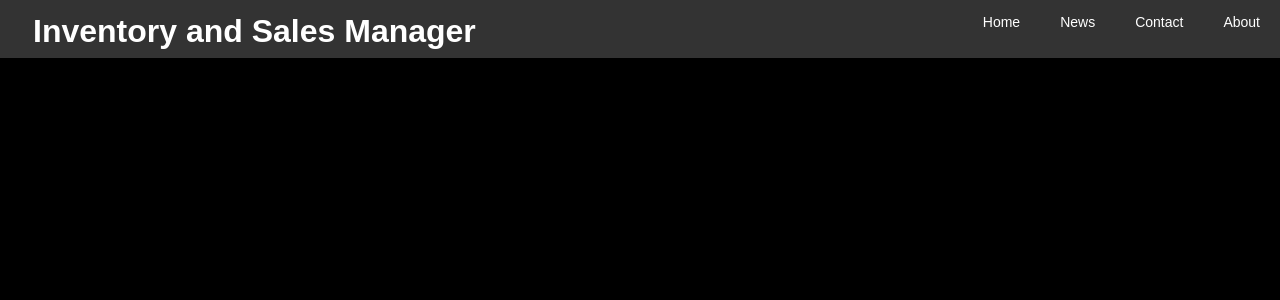
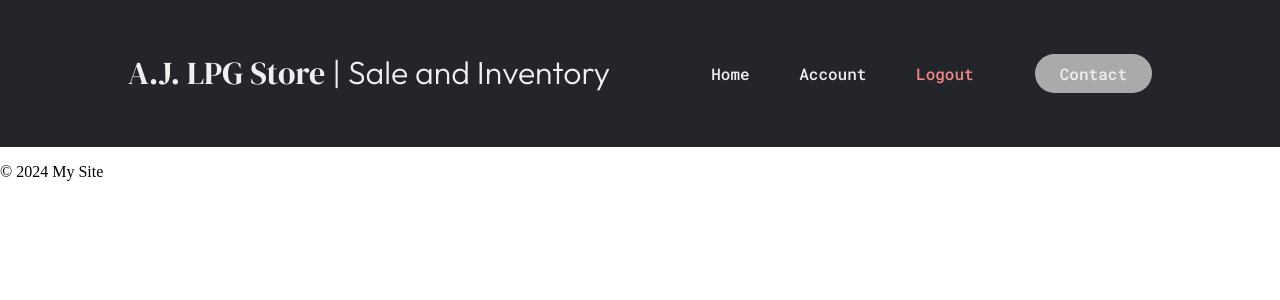
Before and after one commit to junealexis13/inventory_manager, a Django app: page / in a window 1280 px wide. Shown: the top 300 px of the page. Run offline with Django 5.2, Linux system fonts and the light colour scheme.

Commit message:
minor design changes

```diff
--- a/home/static/css/home.css
+++ b/home/static/css/home.css
@@ -1,10 +1,5 @@
 body {
-    background-color: rgb(0, 0, 0);
+    background-color: rgb(255, 255, 255);
+    margin: 0;
+    padding: 0;
 }
-
-.wrapper {
-    display: flex;
-    align-items: center;
-    justify-content: center;
-    flex-direction: column;
-}
--- a/home/static/css/navbar.css
+++ b/home/static/css/navbar.css
@@ -1,58 +1,119 @@
-@media screen and (orientation: portrait) {
-  :root {
-    --font-size-port: 3rem ;
-    --margin_title: 1rem ;
-  }
+@import url('https://fonts.googleapis.com/css2?family=DM+Serif+Display:ital@0;1&family=Outfit:wght@100..900&family=Roboto+Mono:ital,wght@0,100..700;1,100..700&display=swap');
+:root {
+  --global-font-style-navbar-menu: "Roboto Mono";
+  --global-font-style-navbar-title: "DM Serif Display";
+  --global-font-style-navbar-section-title: "Outfit";
 }
 
-@media screen and (min-width: 421px) and (orientation: landscape) {
-  :root {
-    --font-size-port: 2rem ;
-    --margin_title: 0.5rem;
-    .navbar a {
-      float: right;
-      display: block;
-    }
-  }
+
+
+.navbar {
+  box-sizing: border-box;
+  margin: 0;
+  background-color: #24252A;
+  font-family: var(--global-font-style-navbar-menu);
 }
 
-body {
-  font-size: 14px;
-  margin: 0;
-  font-family: Arial, sans-serif;
-  }
+.navbar li,
+.navbar a,
+.navbar button.cta-bt {
+  font-family: var(--global-font-style-navbar-menu);
+  font-weight: 500;
+  font-size: 16px;
+  color: #edf0f1;
+  text-decoration: none;
 }
-.header {
+
+.navbar > h1 {
+  font-family: var(--global-font-style-navbar-section-title);
+  font-weight: 300;
+  color: #edf0f1;
+}
+
+.navbar h1 > span {
+  font-family: var(--global-font-style-navbar-title);
+  font-weight: 500;
+}
+
+.nav_links {
+  list-style: none;
+}
+
+.nav_links li {
+  display: inline-block;
+  padding: 0 20px;
+}
+
+.nav_links li:nth-child(3) a {
+  color: #f08888; /* Red color for the anchor tag within the third list item */
+}
+
+.nav_links li a {
+  transition: all 0.35s ease 0s;
+}
+
+button.cta-bt {
+  padding: 9px 25px;
+  background-color: rgb(170, 170, 170);
+  border: none;
+  border-radius: 50px;
+  cursor: pointer;
+  transition: background-color 0.25s ease;
+}
+
+button.cta-bt:hover {
+  background-color: rgba(0, 136, 169, 0.5);
+}
+
+.toggle_menu > button {
+  padding: 9px 25px;
+  border: none;
+  cursor: pointer;
+  border-radius: 25%;
+  background-color: #24252A;
+  color: #edf0f1;
+  transition: all 0.25s;
+}
+
+.toggle_menu > button > span {
+  font-size: 2rem;
+}
+
+.toggle_menu > button:hover {
+  cursor: pointer;
+  scale: 150%;
+}
+
+.toggle_menu {
   display: none;
+}
+.nav_links li a:hover {
+  color: #0088a9;
 }
 
 .navbar {
-  overflow: hidden;
-  background-color: #333;
+  display: flex;
+  justify-content: space-between;
+  align-items: center;
+  padding: 30px 10%;
 }
 
-.navbar a {
-  float: right;
-  display: block;
-  color: white;
-  text-align: center;
-  padding: 14px 20px;
-  text-decoration: none;
-}
+@media screen and (max-width: 996px) {
+  .navbar li,
+  .navbar a,
+  .navbar .cta-bt {
+    display: none;
+  }
 
-.navbar a:hover {
-  background-color: #ddd;
-  color: black;
-}
+  .toggle_menu {
+    display: block;
+  }
 
-.navbar > h1 {
-  color: rgb(255, 255, 255);
-  font-size: var(--font-size-port);
-  display: block;
-  float: left;
-  margin: auto;
-  padding-left: 25px;
-  padding-top: 5px;
-  margin: var(--margin_title)
+  .navbar {
+    display: flex;
+    justify-content: space-between;
+    align-items: center;
+    padding: 30px 3.5%;
+  }
 
 }
--- /dev/null
+++ b/home/templates/blocks/homepage_blocks.html
@@ -0,0 +1,21 @@
+{% extends 'home/homepage.html' %}
+
+{% block home_navbar %}
+<div class="navbar">
+    <h1><span>A.J. LPG Store </span>| Sale and Inventory</h1>
+    <nav>
+        <ul class="nav_links">
+            <li><a href="#">Home</a></li>
+            <li><a href="#">Account</a></li>
+            <li><a href="#">Logout</a></li>
+        </ul>
+    </nav>
+    <a href="#" class="cta"><button class="cta-bt">Contact</button></a>
+    <div class="toggle_menu">
+        <button><span class="material-symbols-outlined">widgets</span></button>
+    </div>
+
+
+
+</div>
+{% endblock %}
--- a/home/templates/home/homepage.html
+++ b/home/templates/home/homepage.html
@@ -1,13 +1,22 @@
-{% extends 'home/homepage_blocks.html' %}
+<!DOCTYPE html>
+<html>
+<head>
+    <title>My Site</title>
+    {% load static %}
+    <link rel="stylesheet" href="{% static 'css/home.css' %}">
+    <link rel="stylesheet" href="{% static 'css/navbar.css' %}">
 
-{% block navbar %}
-<div class="navbar">
-    <h1>Inventory and Sales Manager</h1>
+    <link rel="stylesheet" href="https://fonts.googleapis.com/css2?family=Material+Symbols+Outlined:opsz,wght,FILL,GRAD@24,400,0,0" />
+</head>
+<body>
+    <header>
+        {% block home_navbar %}
+        {% endblock %}
+    </header>
 
-    <a href="#about">About</a>
-    <a href="#contact">Contact</a>
-    <a href="#news">News</a>
-    <a class="active" href="#home">Home</a>
 
-</div>
-{% endblock %}
+    <footer>
+        <p>&copy; 2024 My Site</p>
+    </footer>
+</body>
+</html>
--- a/home/templates/home/homepage_blocks.html
+++ /dev/null
@@ -1,23 +0,0 @@
-<!DOCTYPE html>
-<html>
-<head>
-    <title>My Site</title>
-    {% load static %}
-    <link rel="stylesheet" href="{% static 'css/home.css' %}">
-    <link rel="stylesheet" href="{% static 'css/navbar.css' %}">
-</head>
-<body>
-    <header>
-        {% block navbar %}
-        {% endblock %}
-    </header>
-
-    <div class="content">
-
-    </div>
-
-    <footer>
-        <p>&copy; 2024 My Site</p>
-    </footer>
-</body>
-</html>
--- a/home/views.py
+++ b/home/views.py
@@ -3,7 +3,7 @@ from django.http import HttpResponse
 
 # Create your views here.
 def landing_page(request):
-    return render(request, "home/homepage.html", {})
+    return render(request, "blocks/homepage_blocks.html", {})
 
 def login_page(request):
     return render(request, "home/login.html", {})
```
